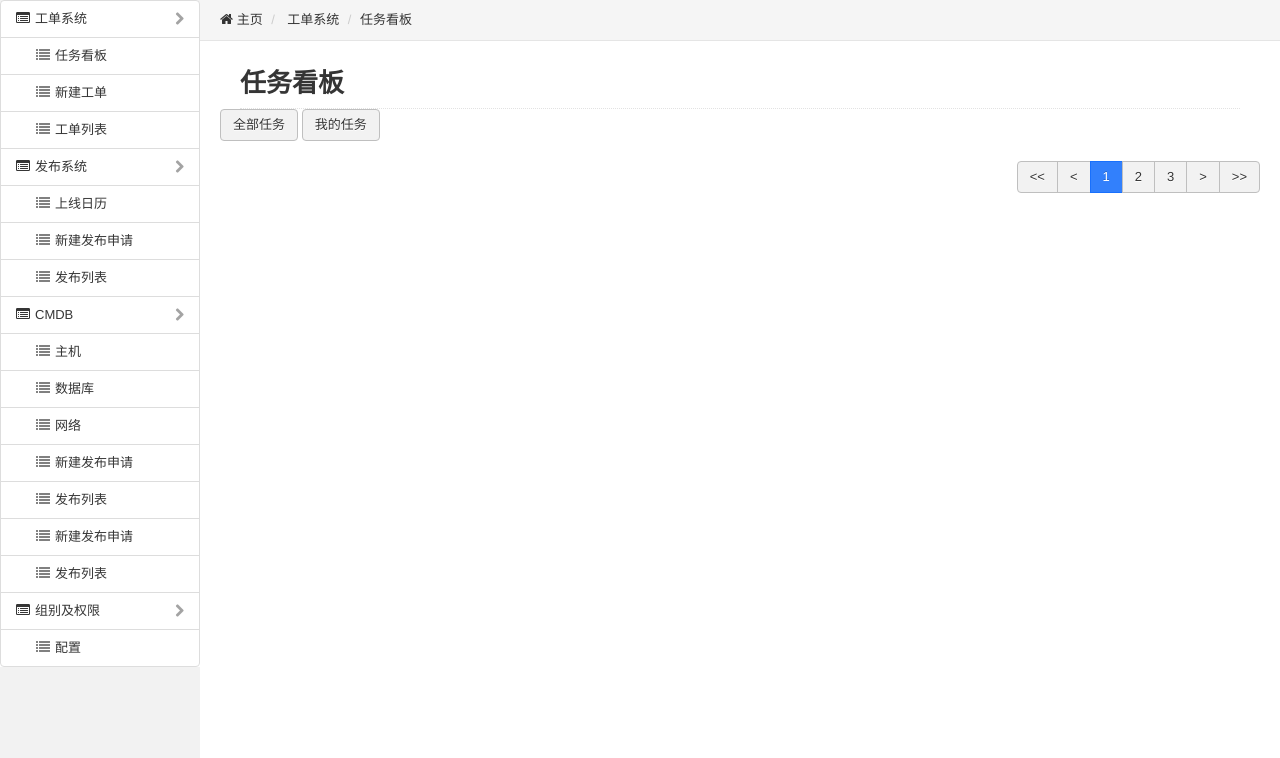
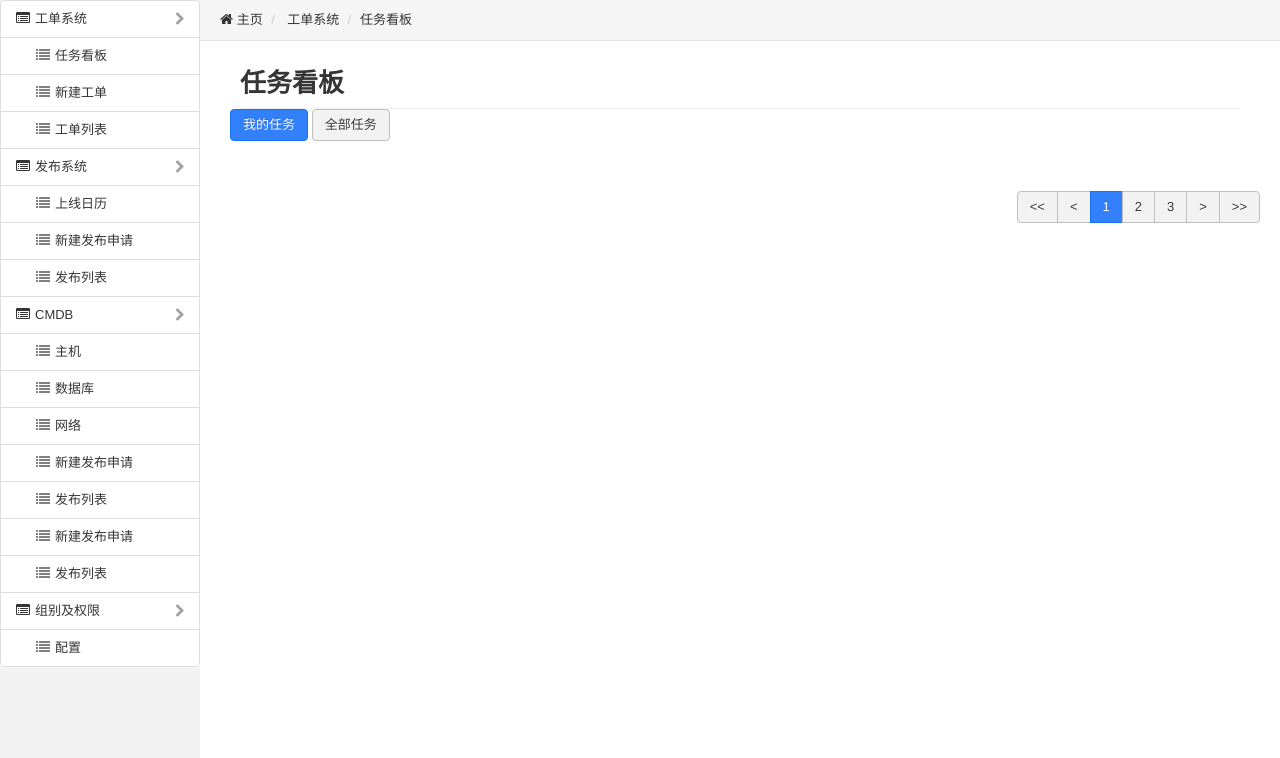
Before and after one commit to garfield1/mone, a Flask app: template src/templates/worksheet/taskpad.html in a window 1280 px wide. Shown: the part 42-800 px from the top of the page. Run offline with Flask 2, Linux system fonts and the light colour scheme; the template is opened without the code that fills it, so the values that code supplies are empty; parts of the project's set-up code (start-up, migrations or seed data) failed here and were passed over.

Commit message:
taskpad.js taskpad.html modified

```diff
--- a/src/static/js/worksheet/taskpad.js
+++ b/src/static/js/worksheet/taskpad.js
@@ -114,7 +114,9 @@ function ajax_post(taskpad_type,page_num){
 }
 
 $(".task").click(function(){
+    $(".task").removeClass("btn-primary");
     var this_button = $(this);
+    this_button.addClass("btn-primary");
     taskpad_type = this_button.val();
     page_num = 1;
     ajax_post(taskpad_type,page_num);
--- a/src/templates/worksheet/taskpad.html
+++ b/src/templates/worksheet/taskpad.html
@@ -4,11 +4,9 @@
     .card {
         padding:10px;
     }
-
     a {
         color: #333;
     }
-
     a:hover {
         text-decoration: none;
         color: #333
@@ -20,7 +18,7 @@
 {% endblock %}
 {% block content %}
     {% import "header.html" as header %}
-    {{ header.render() }}
+    {{ header.render()}}
     <div id="main-content">
         <div id="breadcrumb">
             <ul class="breadcrumb">
@@ -39,34 +37,18 @@
                     任务看板
                 </h1>
             </div>
-            <div>
-                <button class="btn btn-default task" type="button" value="">全部任务</button>
-                <button class="btn btn-default task" type="button" value="own">我的任务</button>
-            </div>
             <article>
-                <div class="list">
-                    <section id="cards" class="cards">
-                        <!--{% for data in worksheet_list %}-->
-                            <!--<div class="col-md-3 col-sm-6 col-lg-2">-->
-                                <!--<a href="/worksheet/details/{{ data.worksheet_id }}" class="">-->
-                                    <!--<div class="card">-->
-                                        <!--<div class="taskpad_content">标题: {{ data.title }}</div>-->
-                                        <!--<div class="taskpad_content">类型： {{ data.worksheet_type }}</div>-->
-                                        <!--<div class="taskpad_content">申请人： {{ data.apply_name }}</div>-->
-                                        <!--<div class="taskpad_content">申请时间：{{ data.created_at }}</div>-->
-                                        <!--<div class="taskpad_content">期望完成时间：{{ data.planned_at }}</div>-->
-                                        <!--<div class="taskpad_content ws_state" style="color:green;font-weight:bold"> {{ data.status }}</div>-->
-                                    <!--</div>-->
-                                <!--</a>-->
-                            <!--</div>-->
-                        <!--{% endfor %}-->
-                    </section>
-                    <!--<footer>-->
-                        <!--<ul class="pager pager-justify pager-pills">-->
-                            <!--<li class="previous {% if not previous_page %} disabled {% endif %}"><a href="{% if not previous_page %}#{% else %}/worksheet/taskpad/?page_num={{ previous_page }}{% endif %}">« 上一页</a></li>-->
-                            <!--<li class="next {% if not next_page %} disabled {% endif %}"><a href="{% if not previous_page %}#{% else %}/worksheet/taskpad/?page_num={{ previous_page }}{% endif %}">下一页 »</a></li>-->
-                        <!--</ul>-->
-                    <!--</footer>-->
+                <div class="form-group">
+                    <div class="col-md-12 off">
+                        <button class="btn btn-default btn-primary task" type="button" value="own">我的任务</button>
+                        <button class="btn btn-default task" type="button" value="">全部任务</button>
+                    </div>
+                </div>
+                <div class="form-group">
+                    <div class="list">
+                        <section id="cards" class="cards">
+                        </section>
+                    </div>
                 </div>
                 <div class="btn-group" style="float: right">
                     <button id="first" class="btn btn-md btn-pager"><<</button>
```
